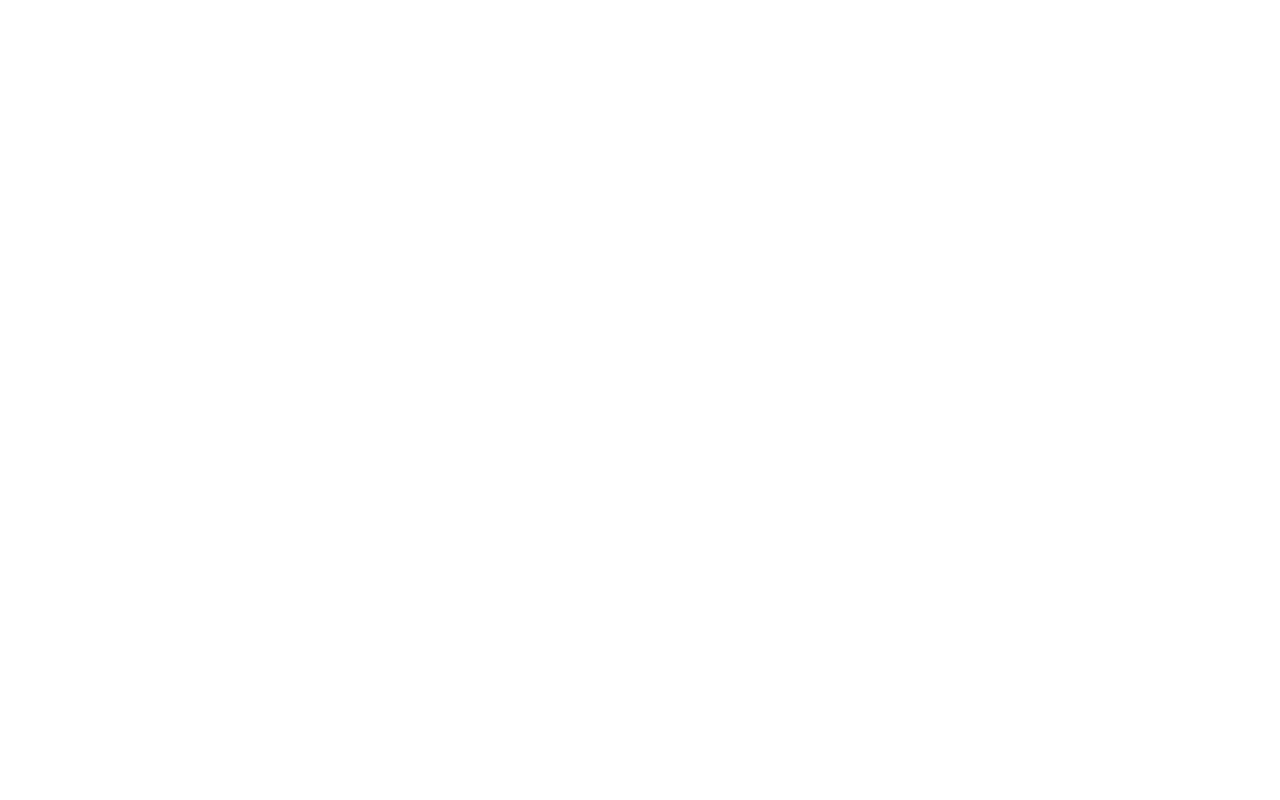
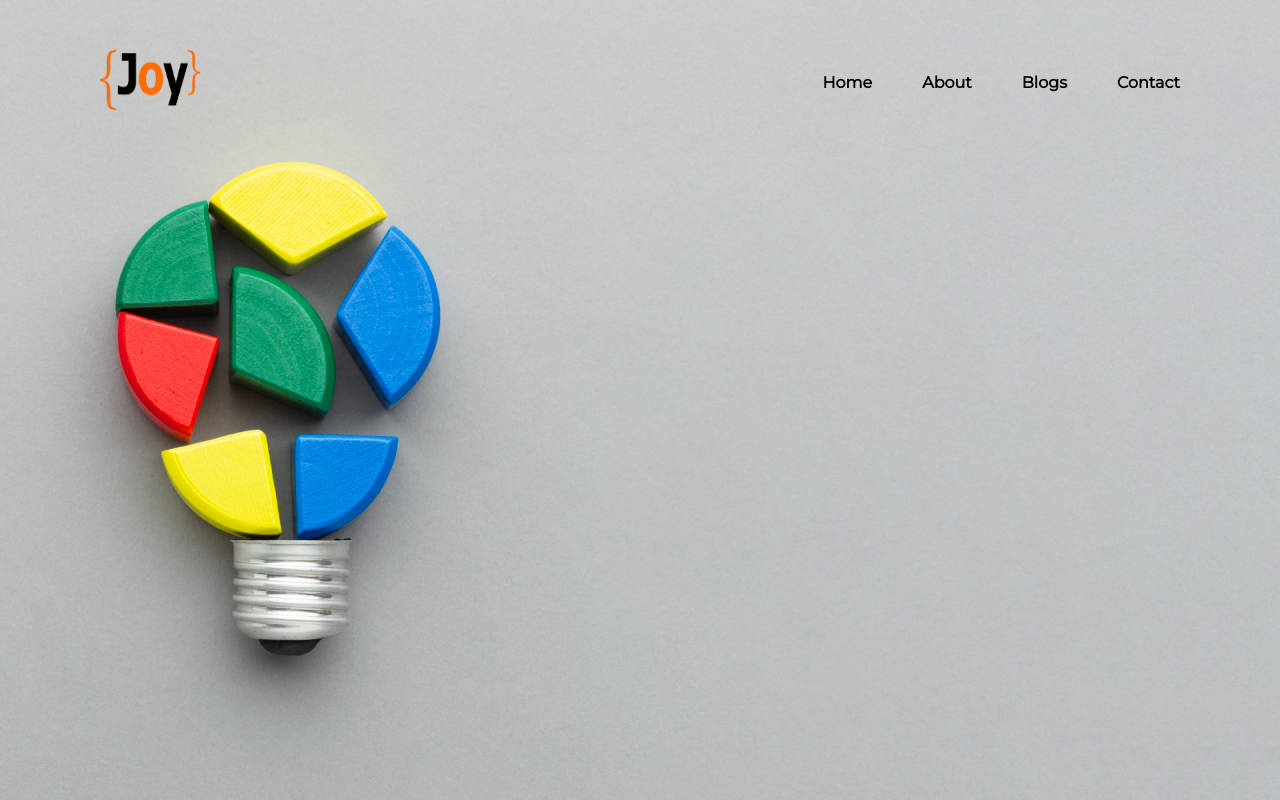
Before and after one commit to spkumerjoy/my-first-assignment, a plain HTML site: page index.html in a window 1280 px wide. Drawn offline with Linux system fonts and the light colour scheme.

Commit message:
nav section complate

```diff
--- a/index.html
+++ b/index.html
@@ -11,8 +11,20 @@
     <title>My-First-Assignment</title>
 </head>
 <body>
-    <header>
-
+    <header id="header">
+        <nav class="nav-bar">
+            <div class="logo">
+                <img src="images/logo.png" alt="Logo">
+            </div>
+            <div class="menu">
+                <ul>
+                    <li><a href="#">Home</a></li>
+                    <li><a href="#">About</a></li>
+                    <li><a href="#">Blogs</a></li>
+                    <li><a href="#">Contact</a></li>
+                </ul>
+            </div>
+        </nav>
     </header>
     <main>
 
--- a/style.css
+++ b/style.css
@@ -3,3 +3,33 @@
     padding: 0;
     font-family: 'Montserrat', sans-serif;
 }
+#header{
+    background-image: url(images/banner.png);
+    background-repeat: no-repeat;
+    height: 800px;
+}
+#header .nav-bar{
+    display: flex;
+    align-items: center;
+    justify-content: space-between;
+    padding: 50px 100px;
+}
+#header .nav-bar .logo img{
+    width: 100px;
+    height: 60px;
+}
+#header .nav-bar .menu ul{
+    display: flex;
+}
+#header .nav-bar .menu ul li{
+    list-style: none;
+    margin-left: 50px;
+}
+#header .nav-bar .menu ul li a{
+    text-decoration: none;
+    color: #000;
+    font-weight: 700;
+}
+#header .nav-bar .menu ul li a:hover{
+    color: #FD6E0A;
+}
```
Also changed, not shown: images/logo.png (added).
